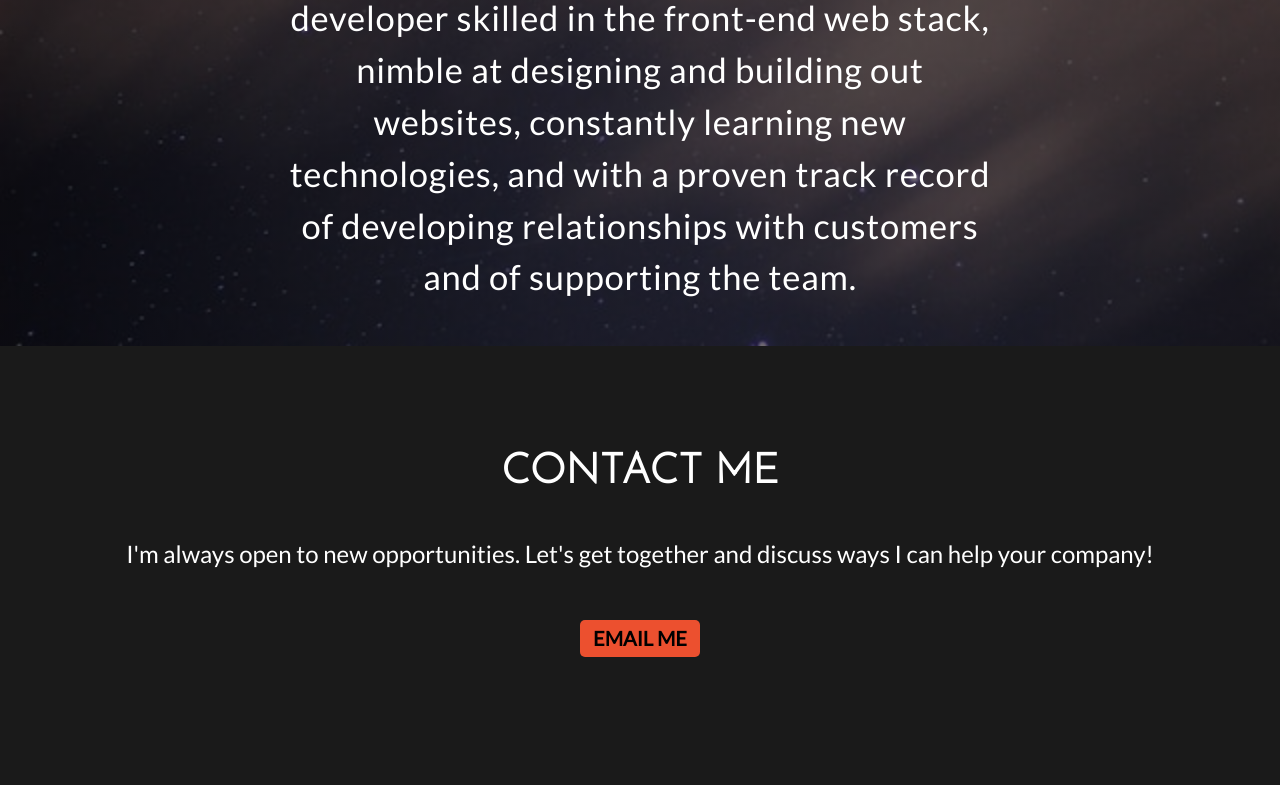
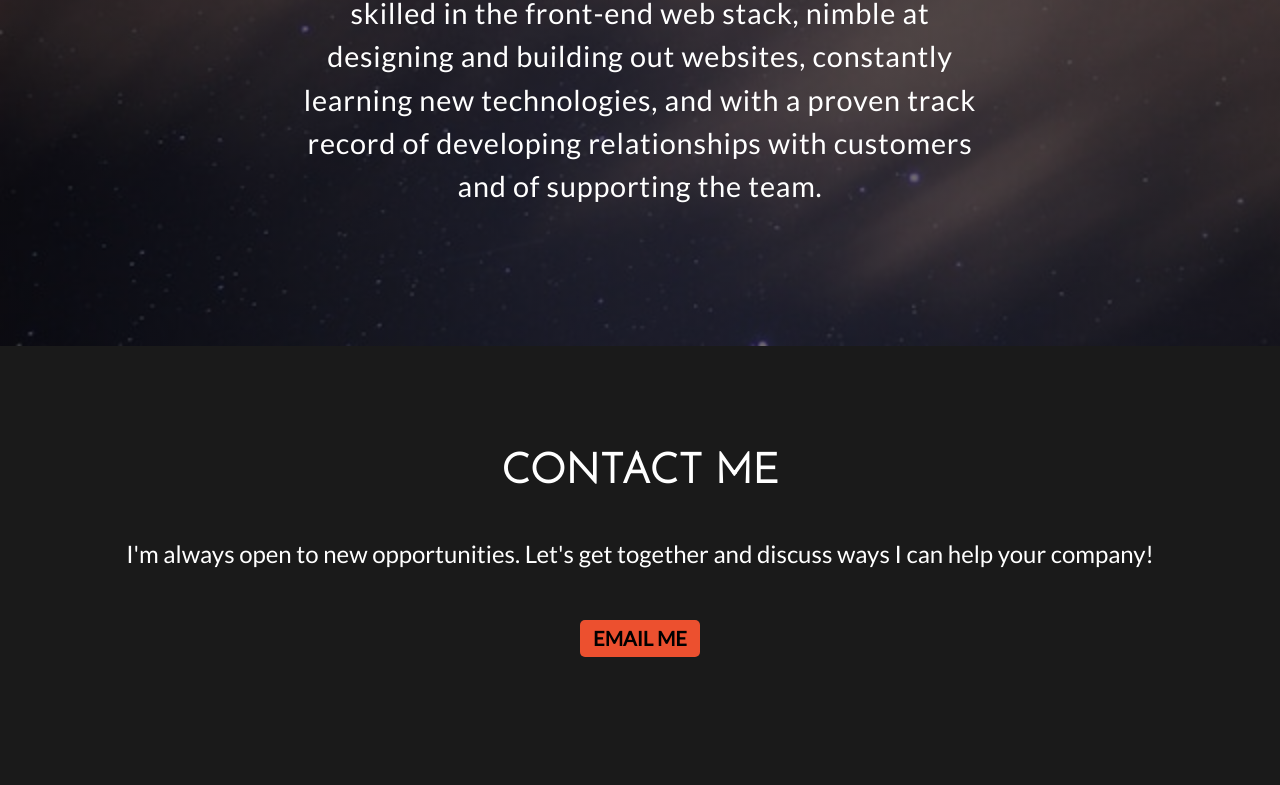
Before and after one commit to rspatz/robert-spatz-portfolio-website, a plain HTML site: page index.html in a window 1280 px wide. Shown: the part 294-1079 px from the top of the page. Drawn offline with Linux system fonts and the light colour scheme.

Commit message:
Change font size in intro paragraph

```diff
--- a/css/style.css
+++ b/css/style.css
@@ -175,7 +175,7 @@
     margin: 4rem auto;
     text-align: center;
     letter-spacing: 0.05rem;
-    font-size: var(--h3);
+    font-size: var(--h4);
     color: var(--white);
   }
 
```
